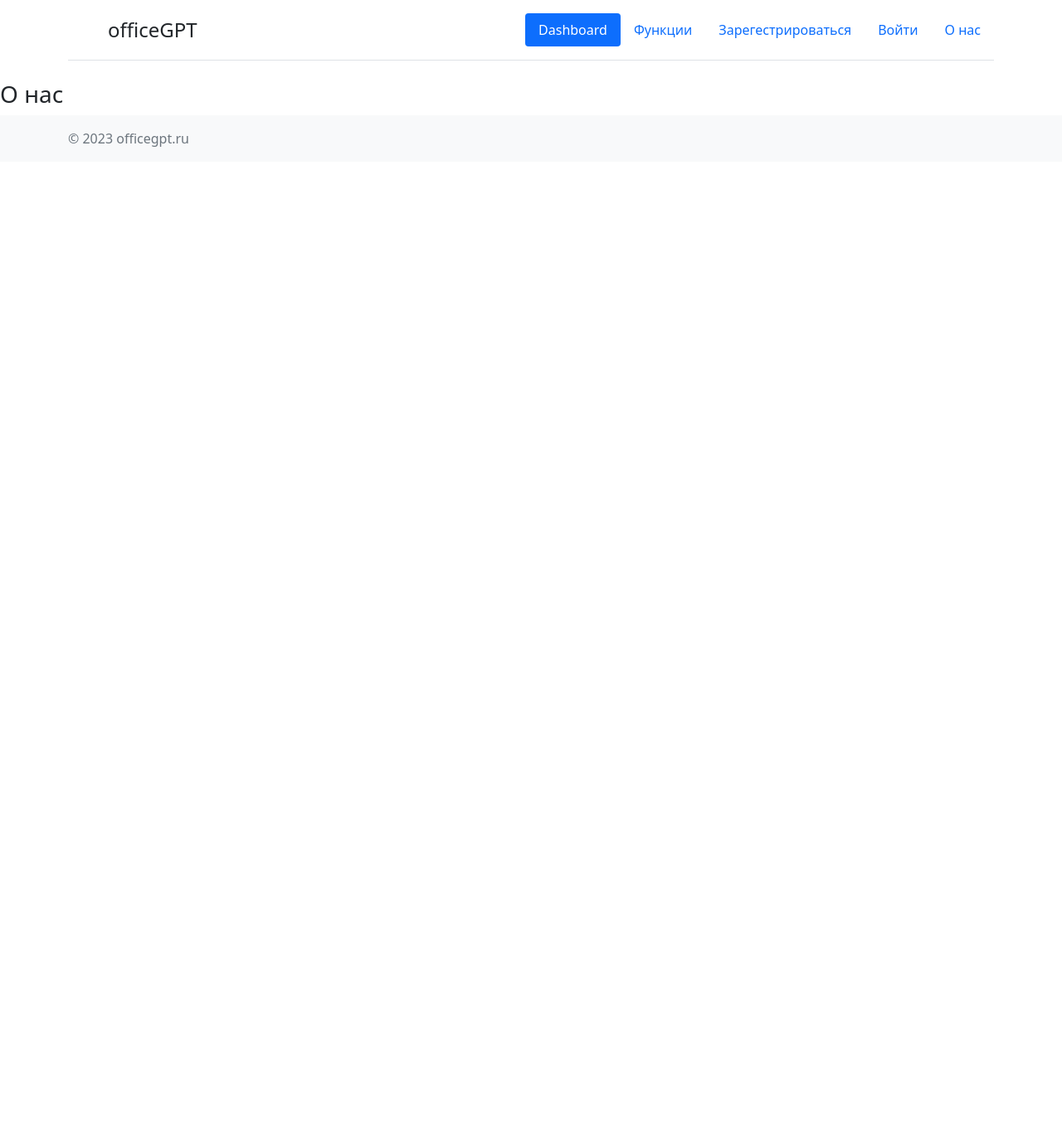
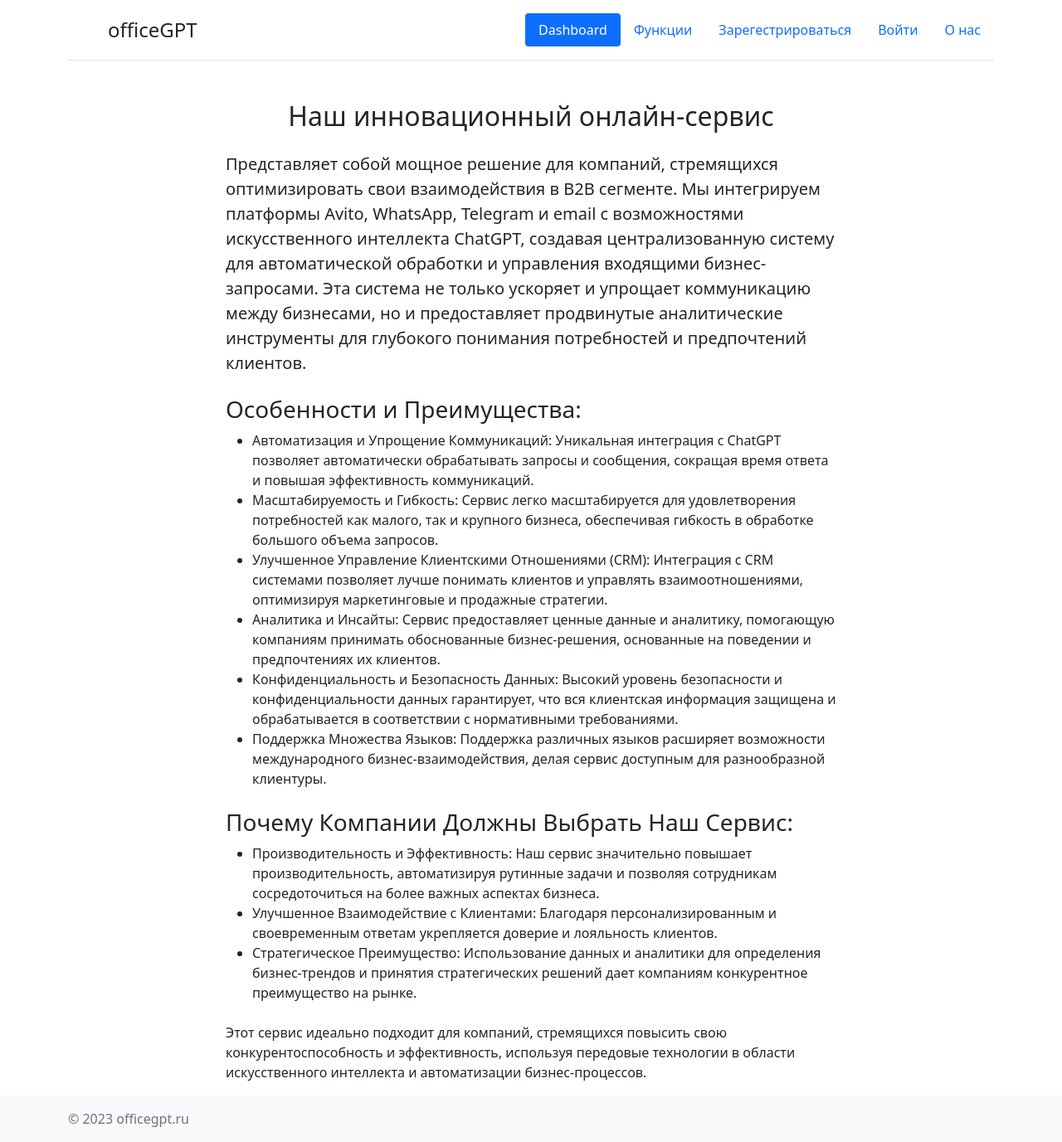
Before and after one commit to Narek12345/OfficeGPT, a Django app: page /about/ in a window 1280 px wide. Shown: the whole page at 83% size. Before the commit the page ends 177 px from the top, so only its background shows below. Run offline with Django 5.2, Linux system fonts and the light colour scheme; some libraries are stand-ins or nearby versions.

Commit message:
Add text in about page.

```diff
--- a/dashboard/templates/base.html
+++ b/dashboard/templates/base.html
@@ -55,5 +55,10 @@
 
 	<!-- Bootstrap js. -->
 	<script src="https://cdn.jsdelivr.net/npm/bootstrap@5.3.2/dist/js/bootstrap.bundle.min.js" integrity="sha384-C6RzsynM9kWDrMNeT87bh95OGNyZPhcTNXj1NW7RuBCsyN/o0jlpcV8Qyq46cDfL" crossorigin="anonymous"></script>
+
+	<!-- Подключение скриптов Bootstrap (jQuery и Popper.js) -->
+	<script src="https://code.jquery.com/jquery-3.3.1.slim.min.js"></script>
+	<script src="https://cdnjs.cloudflare.com/ajax/libs/popper.js/1.14.7/umd/popper.min.js"></script>
+	<script src="https://stackpath.bootstrapcdn.com/bootstrap/4.3.1/js/bootstrap.min.js"></script>
 </body>
 </html>
--- a/dashboard/templates/dashboard/about.html
+++ b/dashboard/templates/dashboard/about.html
@@ -1,5 +1,31 @@
 {% extends 'base.html' %}
 
 {% block content %}
-	<h3>О нас</h3>
+	<div class="container mt-5">
+		<div class="row">
+			<div class="col-lg-8 offset-lg-2">
+				<h2 class="text-center mb-4">Наш инновационный онлайн-сервис</h2>
+				<p class="lead text-justify">Представляет собой мощное решение для компаний, стремящихся оптимизировать свои взаимодействия в B2B сегменте. Мы интегрируем платформы Avito, WhatsApp, Telegram и email с возможностями искусственного интеллекта ChatGPT, создавая централизованную систему для автоматической обработки и управления входящими бизнес-запросами. Эта система не только ускоряет и упрощает коммуникацию между бизнесами, но и предоставляет продвинутые аналитические инструменты для глубокого понимания потребностей и предпочтений клиентов.</p>
+
+				<h3 class="mt-4">Особенности и Преимущества:</h3>
+				<ul>
+			    	<li>Автоматизация и Упрощение Коммуникаций: Уникальная интеграция с ChatGPT позволяет автоматически обрабатывать запросы и сообщения, сокращая время ответа и повышая эффективность коммуникаций.</li>
+			    	<li>Масштабируемость и Гибкость: Сервис легко масштабируется для удовлетворения потребностей как малого, так и крупного бизнеса, обеспечивая гибкость в обработке большого объема запросов.</li>
+			    	<li>Улучшенное Управление Клиентскими Отношениями (CRM): Интеграция с CRM системами позволяет лучше понимать клиентов и управлять взаимоотношениями, оптимизируя маркетинговые и продажные стратегии.</li>
+			    	<li>Аналитика и Инсайты: Сервис предоставляет ценные данные и аналитику, помогающую компаниям принимать обоснованные бизнес-решения, основанные на поведении и предпочтениях их клиентов.</li>
+			    	<li>Конфиденциальность и Безопасность Данных: Высокий уровень безопасности и конфиденциальности данных гарантирует, что вся клиентская информация защищена и обрабатывается в соответствии с нормативными требованиями.</li>
+			    	<li>Поддержка Множества Языков: Поддержка различных языков расширяет возможности международного бизнес-взаимодействия, делая сервис доступным для разнообразной клиентуры.</li>
+			  	</ul>
+
+			  	<h3 class="mt-4">Почему Компании Должны Выбрать Наш Сервис:</h3>
+			  	<ul>
+			    	<li>Производительность и Эффективность: Наш сервис значительно повышает производительность, автоматизируя рутинные задачи и позволяя сотрудникам сосредоточиться на более важных аспектах бизнеса.</li>
+			    	<li>Улучшенное Взаимодействие с Клиентами: Благодаря персонализированным и своевременным ответам укрепляется доверие и лояльность клиентов.</li>
+			    	<li>Стратегическое Преимущество: Использование данных и аналитики для определения бизнес-трендов и принятия стратегических решений дает компаниям конкурентное преимущество на рынке.</li>
+			  	</ul>
+
+			  	<p class="text-justify mt-4">Этот сервис идеально подходит для компаний, стремящихся повысить свою конкурентоспособность и эффективность, используя передовые технологии в области искусственного интеллекта и автоматизации бизнес-процессов.</p>
+			</div>
+		</div>
+	</div>
 {% endblock %}
```
